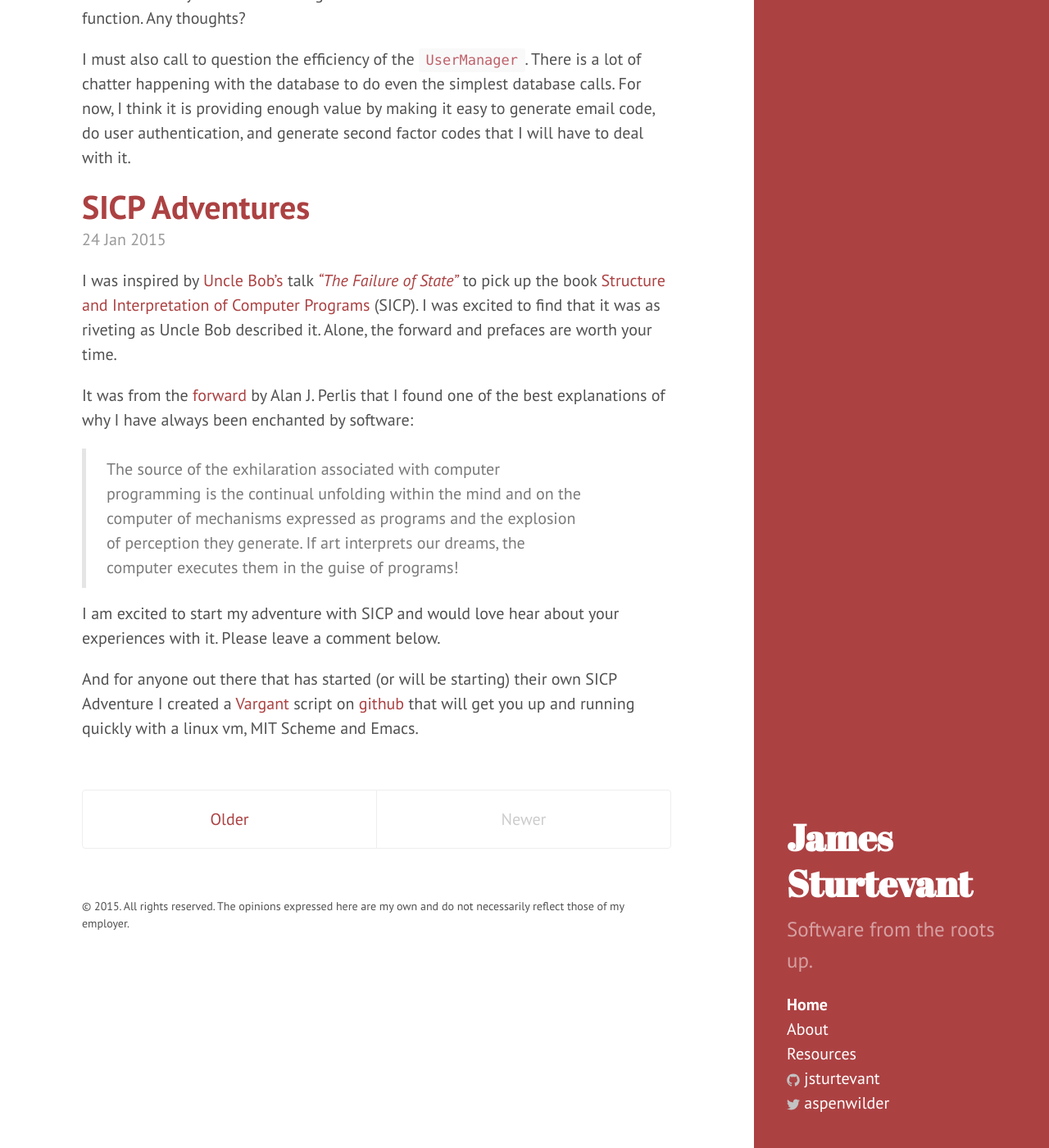
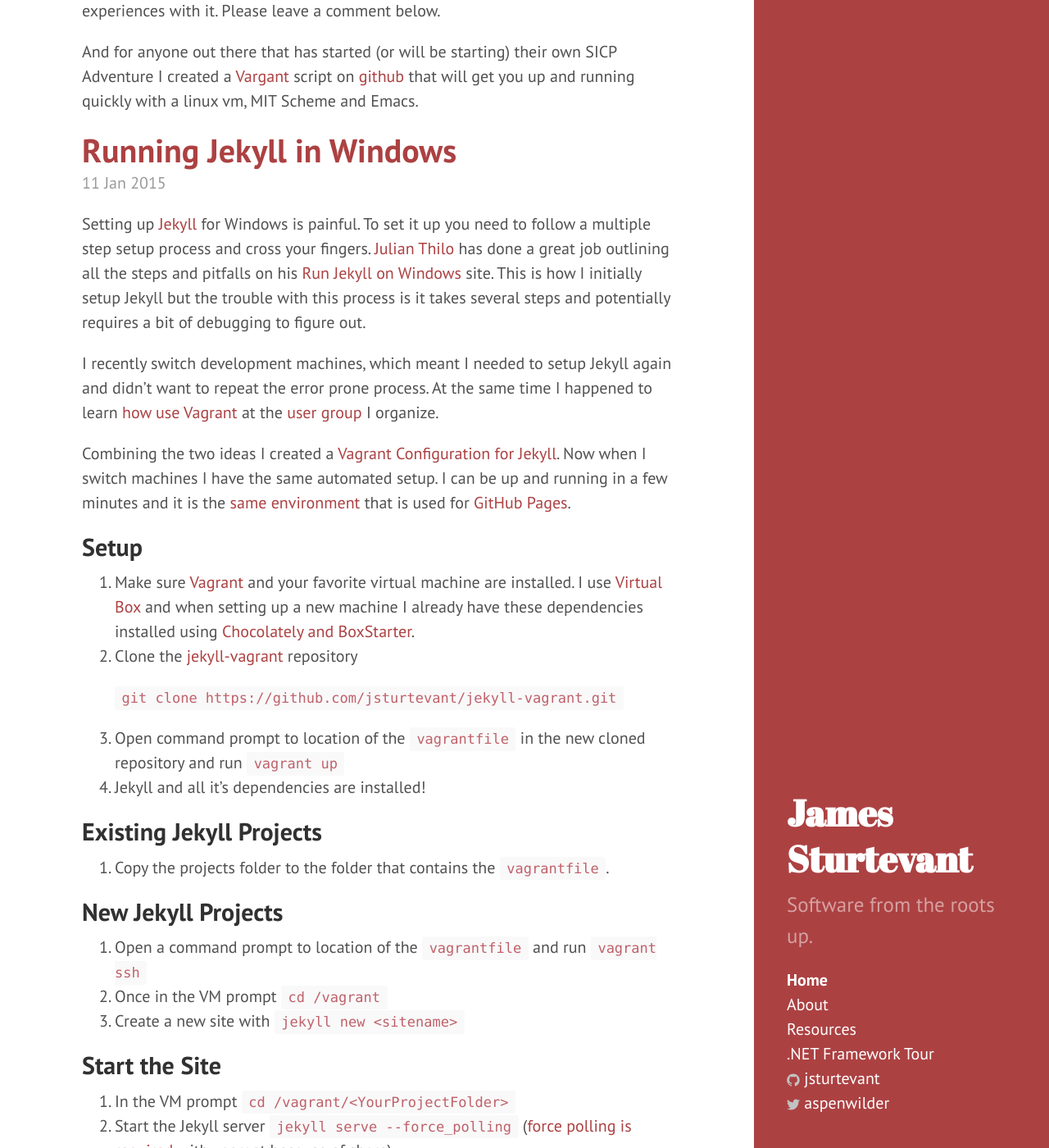
Before and after one commit to jsturtevant/jsturtevant.github.io, a Jekyll site: the page built from index.html, in a window 1280 px wide and 1400 px high, scrolled down 7381 px. Shown: the whole window at 82% size. Built offline with Jekyll 4.4.1, drawn with Linux system fonts in a browser that asks for light colours; Markdown is read by kramdown in place of the engine named in the settings; the list of posts is cut into pages by our own code; comment, search, counter and statistics services are not loaded; some of the changed text lies outside the part shown.

Commit message:
Moved landing page to side bar and own url

```diff
--- a/_includes/sidebar.html
+++ b/_includes/sidebar.html
@@ -14,6 +14,9 @@
       </li>
 	   <li class="sidebar-nav-item{% if page.title == "Resources" %} active{% endif %}">
         <a href="/resources/">Resources</a>
+      </li>
+      <li class="sidebar-nav-item{% if page.title == ".NET Framework Tour" %} active{% endif %}">
+        <a href="/dotnet-framework-tour/">.NET Framework Tour</a>
       </li>
 
       {% comment %}
--- a/_posts/2015-02-22-net-framework-tour.markdown
+++ /dev/null
@@ -1,20 +0,0 @@
----
-layout: post
-title: .NET Framework Tour
-date: "2015-02-22"
-categories:
-  - csharp
-  - .net framework tour
----
-The .NET Framework has been around since 2002 and recently Microsoft announced they are open sourcing the [.NET Core Library](http://blogs.msdn.com/b/dotnet/archive/2014/12/04/introducing-net-core.aspx) and [.NET CoreCLR](http://blogs.msdn.com/b/dotnet/archive/2015/02/03/coreclr-is-now-open-source.aspx).  The team is estimating that there will be over 5 million lines of code available on GitHub once it is fully open sourced.
-
-In order to learn more about what the .NET Framework has to offer I will be exploring the various namespaces and types with the .NET Framework Tour newsletter.  If you would like to join along of the adventure sign up below:
-
-<div>
-{% include dotnetfwtour-signup.html %}
-</div>
-
-## More about .NET Framework Tour
-The .NET Framework provides helpful libraries and classes to enable the .NET developer to accomplish tasks effectively and quickly.  With over [300+ namespaces and 11,000+ types](http://blogs.msdn.com/b/brada/archive/2008/03/17/number-of-types-in-the-net-framework.aspx) (and those numbers are from several versions ago) it is near impossible to  know them all.
-
-I will going through in no particular order exploring the functionality and features using a [repository I have started on GitHub](https://github.com/jsturtevant/DotNetTour).  If you have any favorite types or features that you use on a daily basis please send me an [email](mailto:jsturtevant@gmail.com) and I will be sure to check them out and try to do a feature on them.
--- /dev/null
+++ b/dotnet-framework-tour/index.markdown
@@ -0,0 +1,18 @@
+---
+layout: page
+title:  ".NET Framework Tour"
+date:   2015-02-24
+---
+
+The [.NET Framework](http://www.microsoft.com/net) has been around [since 2002](http://en.wikipedia.org/wiki/.NET_Framework_version_history#.NET_Framework_1.0) and recently Microsoft announced they are open sourcing the [.NET Core Library](http://blogs.msdn.com/b/dotnet/archive/2014/12/04/introducing-net-core.aspx) and [.NET CoreCLR](http://blogs.msdn.com/b/dotnet/archive/2015/02/03/coreclr-is-now-open-source.aspx).  The team is estimating that there will be over 5 million lines of code available on GitHub once it is fully open sourced.
+
+In order to learn more about what the .NET Framework has to offer I will be exploring the various namespaces and types with the .NET Framework Tour Newsletter.  If you would like to join along of the adventure sign up below:
+
+<div>
+  {% include dotnetfwtour-signup.html %}
+</div>
+
+## More about .NET Framework Tour
+The .NET Framework provides helpful libraries and classes to enable the .NET developer to accomplish tasks effectively and quickly.  With over [300+ namespaces and 11,000+ types](http://blogs.msdn.com/b/brada/archive/2008/03/17/number-of-types-in-the-net-framework.aspx) (and those numbers are from several versions ago) it is near impossible to  know them all.
+
+I will going through in no particular order exploring the functionality and features using a [repository I have started on GitHub](https://github.com/jsturtevant/DotNetTour).  If you have any favorite types or features that you use on a daily basis please send me an [email](mailto:jsturtevant@gmail.com) and I will be sure to check them out and try to do a feature on them.
```
